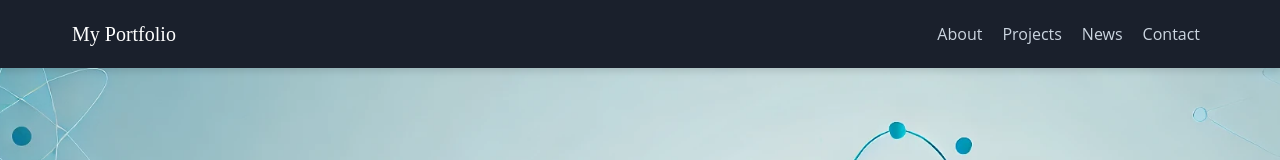
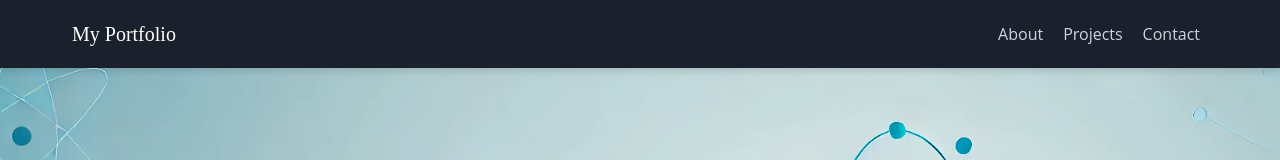
Before and after one commit to hereshecodes/hereshecodes.app, a React (Create React App) app: page / in a window 1280 px wide. Shown: the top 160 px of the page. Built offline with nearby package versions, Linux system fonts and the light colour scheme.

Commit message:
Update Navbar.js

```diff
--- a/src/components/Navbar.js
+++ b/src/components/Navbar.js
@@ -10,7 +10,6 @@ function Navbar() {
         <nav className="md:ml-auto flex flex-wrap items-center text-base justify-center">
           <a className="mr-5 hover:text-white" href="#about">About</a>
           <a className="mr-5 hover:text-white" href="#projects">Projects</a>
-          <a className="mr-5 hover:text-white" href="#news">News</a>
           <a className="mr-5 hover:text-white" href="#contact">Contact</a>
         </nav>
       </div>
```
